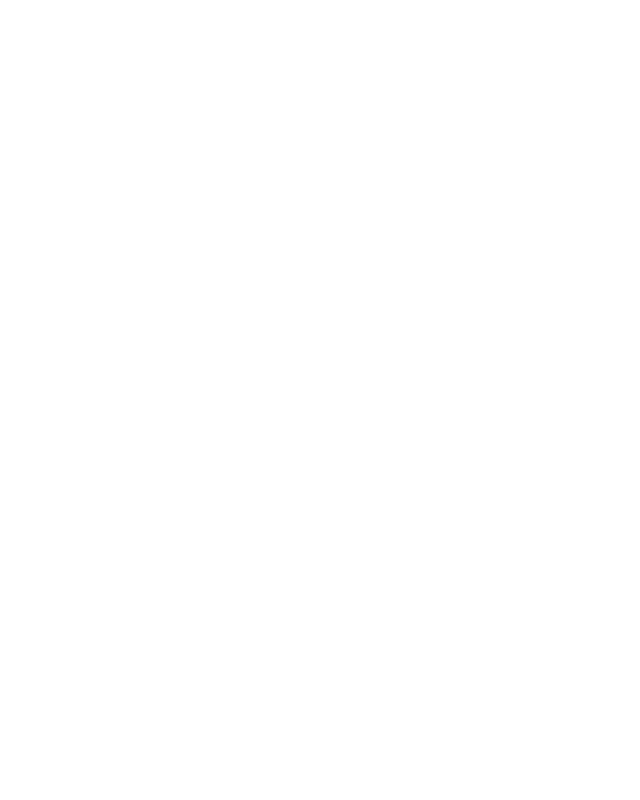
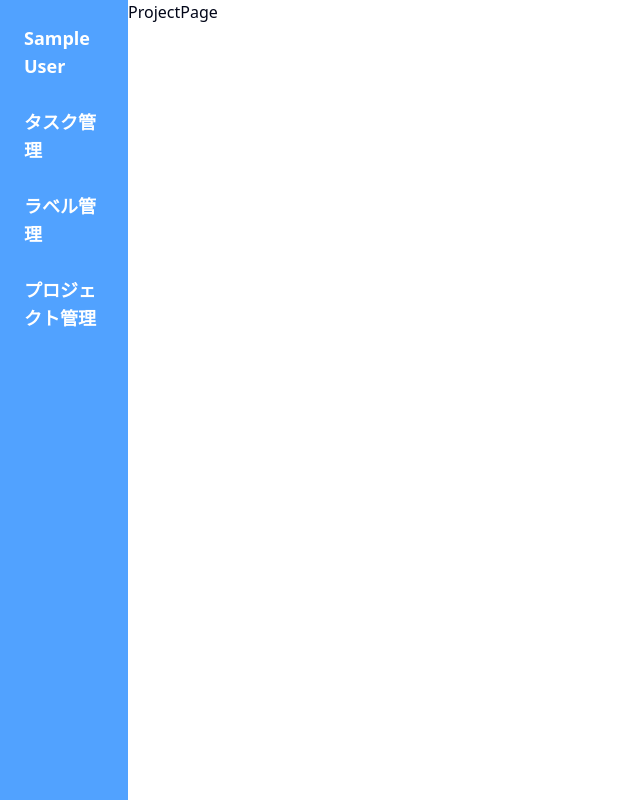
Before and after one commit to jfj2lk/todo-app_spring-boot, a React app in the folder vite/: page /projects in a window 1280 px wide. Before the commit this address had no page. Shown: the whole page, without its empty margins (0-640 px from the left). Built offline with nearby package versions, Linux system fonts and the light colour scheme; sample sign-in values are in the browser's storage; the HTML template or start-up script is replaced by a standard one.

Commit message:
🪛 Projectページの作成。

```diff
--- a/vite/src/components/SideMenu.tsx
+++ b/vite/src/components/SideMenu.tsx
@@ -11,7 +11,7 @@
 const menus = [
   { label: "タスク管理", link: "/todos" },
   { label: "ラベル管理", link: "/labels" },
-  { label: "リスト管理", link: "#" },
+  { label: "プロジェクト管理", link: "/projects" },
 ];
 
 const SideMenu = () => {
--- a/vite/src/index.tsx
+++ b/vite/src/index.tsx
@@ -12,6 +12,7 @@
 import MarketingLayout from "@/components/MarketingLayout";
 import AppLayout from "@/components/AppLayout";
 import Labels from "./pages/label/Labels";
+import ProjectPage from "./pages/project/ProjectPage";
 
 createRoot(document.getElementById("root")!).render(
   <StrictMode>
@@ -30,6 +31,7 @@
               <Route path="" element={<AppLayout />}>
                 <Route path="/todos" element={<Todos />} />
                 <Route path="/labels" element={<Labels />} />
+                <Route path="/projects" element={<ProjectPage />} />
               </Route>
             </Route>
           </Route>
--- /dev/null
+++ b/vite/src/pages/project/ProjectPage.tsx
@@ -0,0 +1,5 @@
+const ProjectPage = () => {
+  return <div>ProjectPage</div>;
+};
+
+export default ProjectPage;
```
